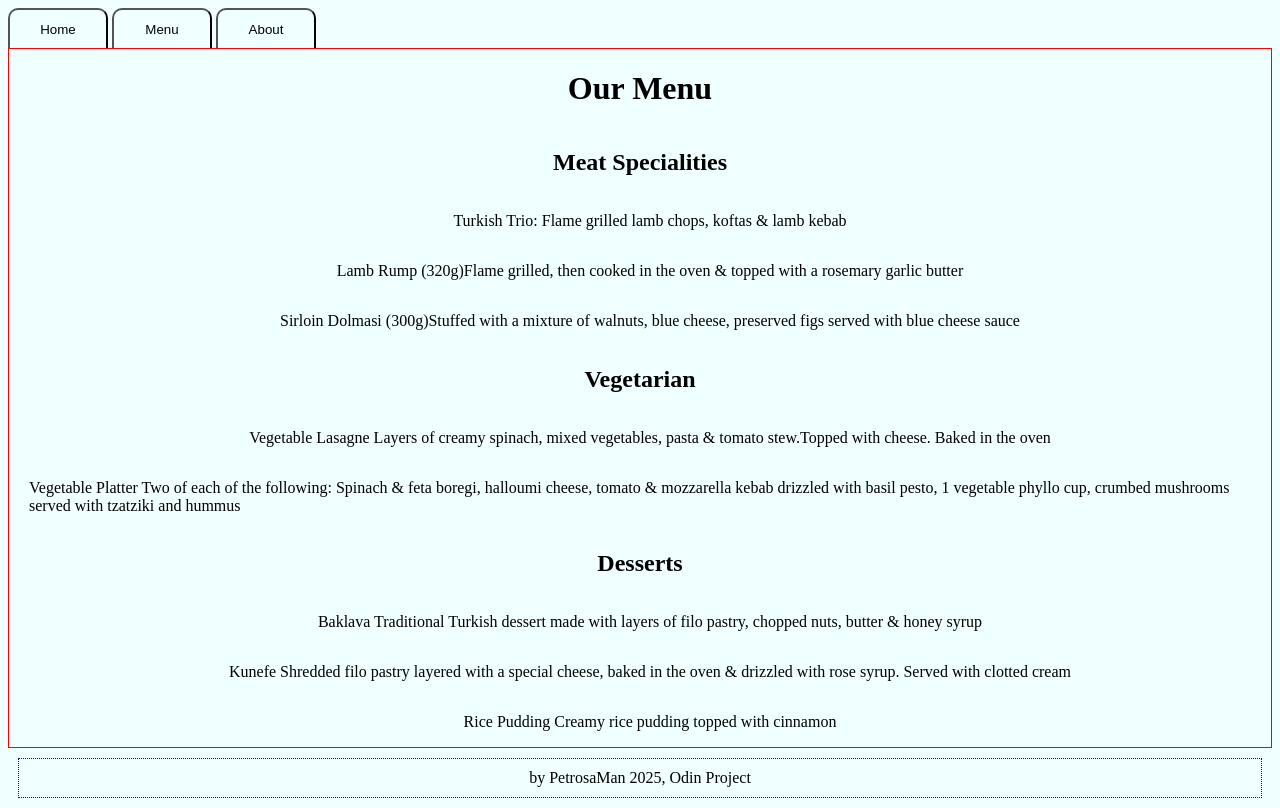
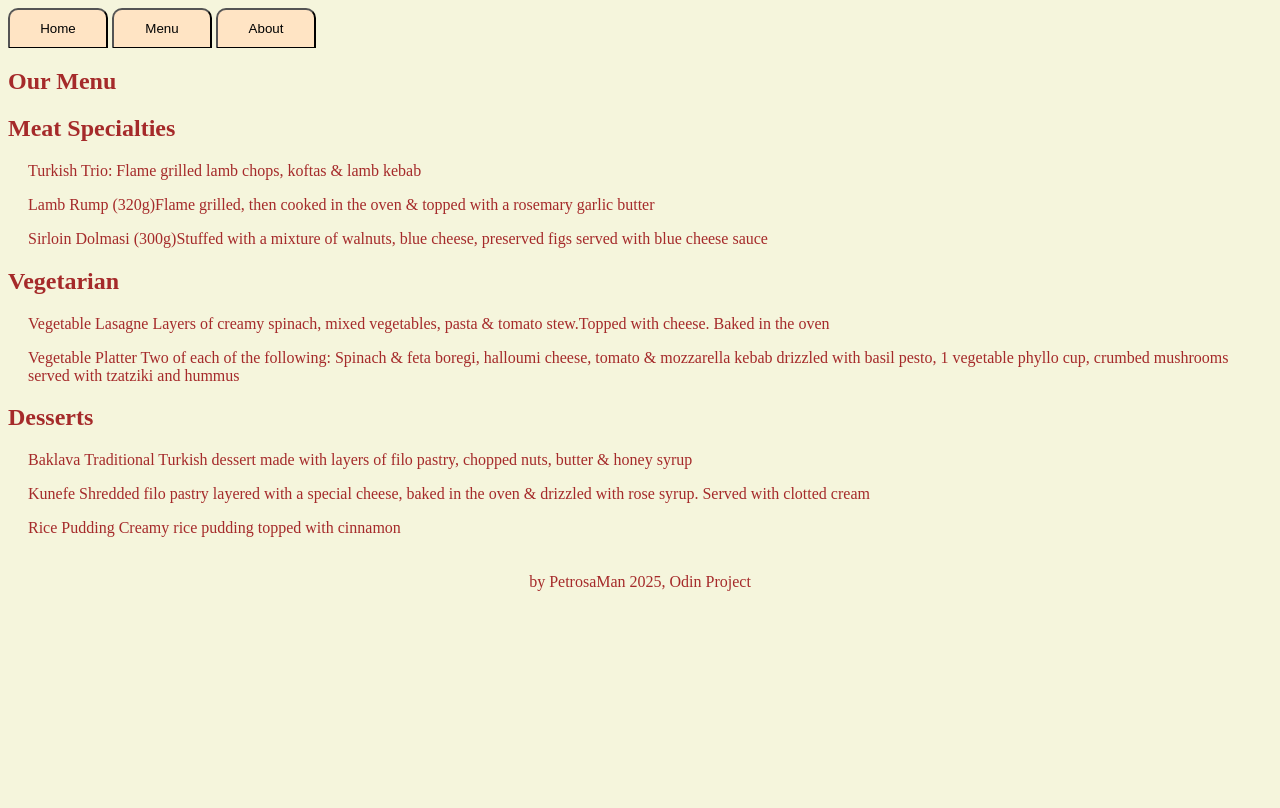
Before and after one commit to PetrosaMan/Restaurant-Page, a website built with webpack: page src/template.html in a window 1280 px wide. Both pictures are taken after a click on the button "Menu". Built offline with nearby package versions, Linux system fonts and the light colour scheme.

Commit message:
general styling of pages commit

```diff
--- a/src/about-module.js
+++ b/src/about-module.js
@@ -1,30 +1,32 @@
 function renderAbout(){
-    console.log("About module loaded");
     const content = document.getElementById('content');
     content.innerHTML = ''; // Clear existing content
+    //content.style.height = "800px";
+
+    const sectionAbout = document.createElement('section');
+    sectionAbout.classList.add('about');
 
     const aboutH1 = document.createElement('h1');
     aboutH1.textContent = "Kafe Serefe";
-    content.appendChild(aboutH1);
+    sectionAbout.appendChild(aboutH1);
 
     const address = document.createElement('p');
     address.textContent = "25 Kings Road, Neverland, 2345";
-    content.appendChild(address);
+    sectionAbout.appendChild(address);
 
     const phone = document.createElement('p');
     phone.textContent = "phone: 078 555 1234  ";
-    content.appendChild(phone);
+    sectionAbout.appendChild(phone);
 
     const email = document.createElement('p');
     email.textContent = "email: serefe@kafeserefe.com";
-    content.appendChild(email);
+    sectionAbout.appendChild(email);
 
     const openingHours = document.createElement('p');
     openingHours.textContent = "Lunch: 12pm - 3pm (Tue - Sun) | Dinner: 6pm - 11pm (Tue - Sat)";
-    content.appendChild(openingHours);
+    sectionAbout.appendChild(openingHours);
 
-
-
+    content.appendChild(sectionAbout);
 }
 
 export {renderAbout};
--- a/src/home-module.js
+++ b/src/home-module.js
@@ -3,28 +3,33 @@
 import kafeImg from './assets/kafeSerefe.png';
 
 function renderHome(){
-    console.log("Home module loaded");
+
     const content = document.getElementById('content');
     content.innerHTML = ''; // Clear existing content
+
+    const sectionHome = document.createElement('section');
+    sectionHome.classList.add("home");
 
     const homeH1 = document.createElement('h1');
     homeH1.textContent = "Kafe Serefe";
     homeH1.classList.add('home-text');
-    content.appendChild(homeH1);
+    sectionHome.appendChild(homeH1);
 
     const homeDiv = document.createElement('div');
-    content.appendChild(homeDiv);
+    sectionHome.appendChild(homeDiv);
 
     const homeImg = document.createElement('img');
     homeImg.src = kafeImg; // use imported url
     homeImg.alt="Kafe Serefe Image";
     homeImg.style.width = "580px";
     homeImg.style.height = "400px";
-    homeDiv.appendChild(homeImg);
+    sectionHome.appendChild(homeImg);
 
     const homeP = document.createElement('p');
     homeP.textContent = "Welcome to Kafe Serefe enjoy our special Turkish cuisine, coffee and delightful desserts in a cozy atmosphere.";
-    content.appendChild(homeP);
+    sectionHome.appendChild(homeP);
+
+    content.appendChild(sectionHome);
 }
 
 export {renderHome};
--- a/src/index.js
+++ b/src/index.js
@@ -4,7 +4,7 @@ import { renderHome } from "./home-module.js";
 import { renderMenu } from "./menu-module.js";
 import { renderAbout } from "./about-module.js";
 import './style.css';
-//import kafeImg from './assets/kafeSerefe.png';
+import kafeImg from './assets/kafeSerefe.png';
 
 // Get references to main application elements
 // (buttons and content container)
--- a/src/menu-module.js
+++ b/src/menu-module.js
@@ -3,58 +3,58 @@ function renderMenu(){
     const content = document.getElementById('content');
     content.innerHTML = ''; // Clear existing content
 
+    const sectionMenu = document.createElement('section')
+    sectionMenu.classList.add('menu');
+
     const menuH1 = document.createElement('h1');
     menuH1.textContent = "Our Menu";
-    content.appendChild(menuH1);
+    sectionMenu.appendChild(menuH1);
 
     let title = document.createElement('h2');
-    title.textContent = "Meat Specialities";
-    content.appendChild(title);
+    title.textContent = "Meat Specialties";
+    sectionMenu.appendChild(title);
 
     let meat  = document.createElement('p');
     meat.textContent = "Turkish Trio: Flame grilled lamb chops, koftas & lamb kebab";
-    content.appendChild(meat);
+    sectionMenu.appendChild(meat);
 
     meat = document.createElement('p');
     meat.textContent = "Lamb Rump (320g)Flame grilled, then cooked in the oven & topped with a rosemary garlic butter";
-    content.appendChild(meat);
+    sectionMenu.appendChild(meat);
 
     meat = document.createElement('p');
     meat.textContent = "Sirloin Dolmasi (300g)Stuffed with a mixture of walnuts, blue cheese, preserved figs served with blue cheese sauce";
-    content.appendChild(meat);
+    sectionMenu.appendChild(meat);
 
     title = document.createElement('h2');
     title.textContent = "Vegetarian"
-    content.appendChild(title);
+    sectionMenu.appendChild(title);
 
     let veg  = document.createElement('p');
     veg.textContent = "Vegetable Lasagne Layers of creamy spinach, mixed vegetables, pasta & tomato stew.Topped with cheese. Baked in the oven";
-    content.appendChild(veg);
+    sectionMenu.appendChild(veg);
 
     veg  = document.createElement('p');
     veg.textContent = "Vegetable Platter Two of each of the following: Spinach & feta boregi, halloumi cheese, tomato & mozzarella kebab drizzled with basil pesto, 1 vegetable phyllo cup, crumbed mushrooms served with tzatziki and hummus";
-    content.appendChild(veg);
+    sectionMenu.appendChild(veg);
 
     title = document.createElement('h2');
     title.textContent = "Desserts"
-    content.appendChild(title);
+    sectionMenu.appendChild(title);
 
     let dessert  = document.createElement('p');
     dessert.textContent = "Baklava Traditional Turkish dessert made with layers of filo pastry, chopped nuts, butter & honey syrup";
-    content.appendChild(dessert);
+    sectionMenu.appendChild(dessert);
 
     dessert  = document.createElement('p');
     dessert.textContent = "Kunefe Shredded filo pastry layered with a special cheese, baked in the oven & drizzled with rose syrup. Served with clotted cream";
-    content.appendChild(dessert);
+    sectionMenu.appendChild(dessert);
 
     dessert  = document.createElement('p');
     dessert.textContent = "Rice Pudding Creamy rice pudding topped with cinnamon";
-    content.appendChild(dessert);
+    sectionMenu.appendChild(dessert);
 
-
-
-
-
+    content.appendChild(sectionMenu);
 }
 
 export {renderMenu};
--- a/src/style.css
+++ b/src/style.css
@@ -1,8 +1,13 @@
 /* src/style.css */
 
 body {
-  background-color:azure;
-  color: black;
+  background-color: beige;
+
+}
+
+header {
+  position: sticky;
+  top: 0;
 }
 
 p {
@@ -13,13 +18,12 @@ p {
 #content {
   display: flex;
   flex-direction: column;
-  border: 1px solid red;
   align-items: center;
   justify-content: center;
 }
 
 .tabButton {
-    background-color: #f1f1f1;
+    background-color: burlywood;
     border: none;
     cursor: pointer;
     padding: 14px 16px;
@@ -29,27 +33,37 @@ p {
     border-top-right-radius: 10px;
 }
 
-.tabButton.selected {
-  background-color: green;
-
-}
-
-.home-text {
-  color: blue;
+.home , .menu, .about {
+  color: #a52a2a;
 }
 
 #home-btn , #menu-btn, #about-btn {
-  background-color: azure;
+  background-color: bisque;
   border-top-left-radius: 10px;
   border-top-right-radius: 10px;
-  border-bottom: 0;
+  border-bottom: 1px solid #000000;
   width: 100px;
   height: 40px;
+}
+
+.active-tab {
+  background-color: #fff;
+  border-color: #ccc;
+  border-bottom: 2px solid #fff;
+  color: #333;
 }
 
 .footer {
   text-align: center;
   margin: 10px;
   padding: 10px;
-  border: 1px dotted blue;
+  color: brown;
 }
+
+.home {
+  display: flex;
+  flex-direction: column;
+  flex-wrap: wrap;
+  align-items: center;
+  text-align: center;
+}
```
